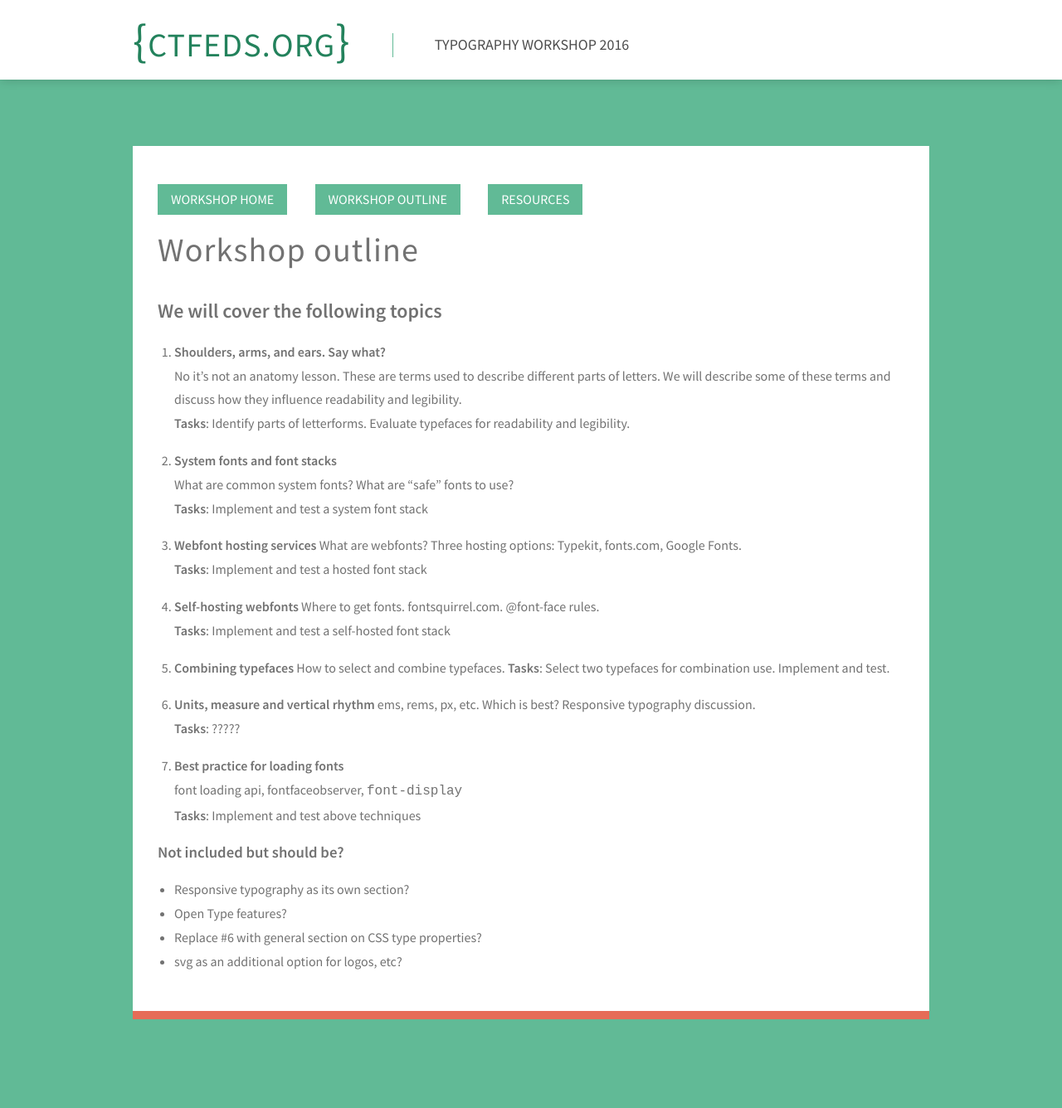
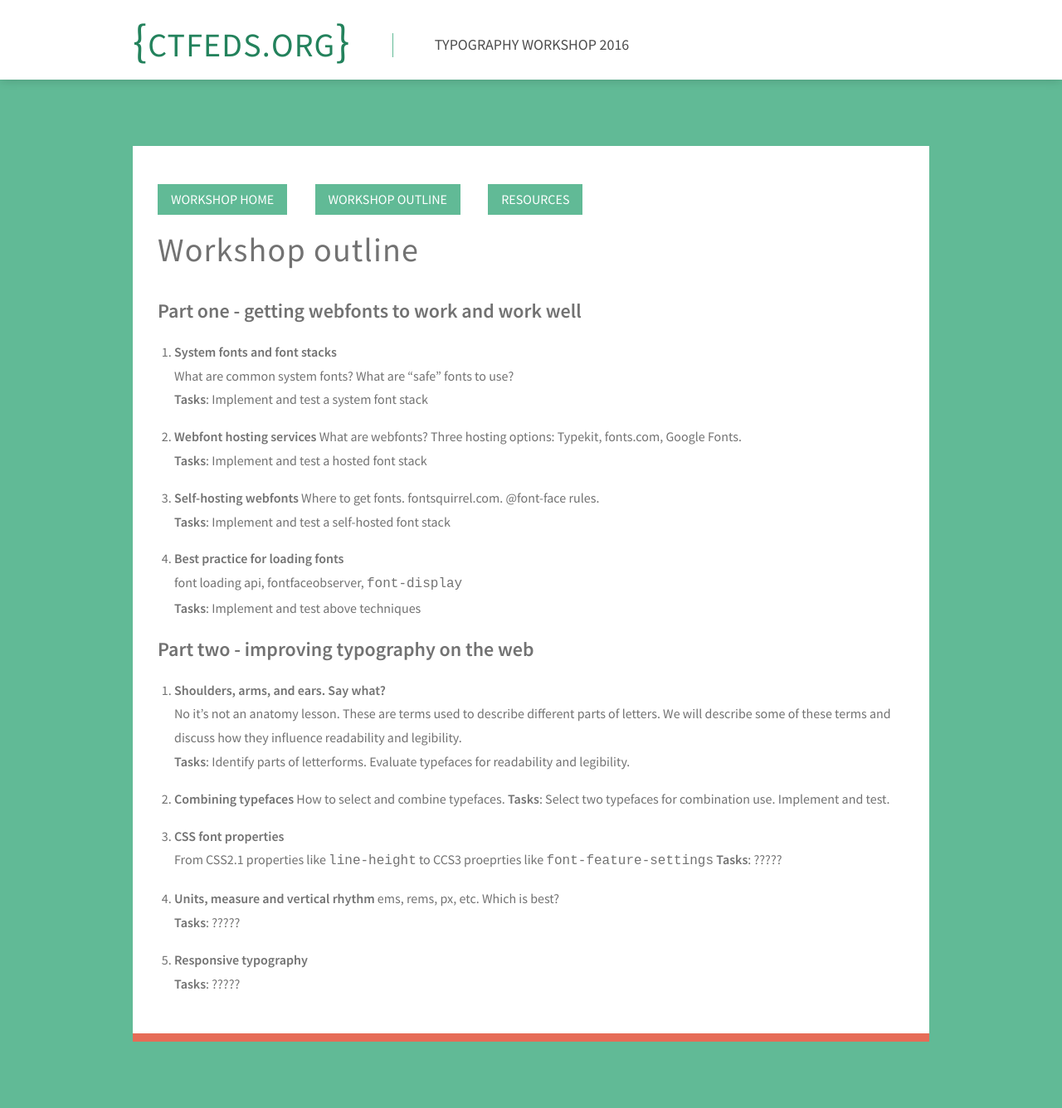
Before and after one commit to CTFEDs/typography-workshop-2016, a Jekyll site: the page built from workshop-outline.md, in a window 1280 px wide. Shown: the whole page at 83% size. Built offline with Jekyll 4.4.1, drawn with Linux system fonts in a browser that asks for light colours; before the commit the page ends 1309 px from its top, so only the background shows below that.

Commit message:
Spilt into two sections

```diff
--- a/workshop-outline.md
+++ b/workshop-outline.md
@@ -3,40 +3,42 @@ layout: page
 title: Workshop outline
 ---
 
-## We will cover the following topics
+## Part one - getting webfonts to work and work well
+
+1. **System fonts and font stacks**<br>
+    What are common system fonts? What are "safe" fonts to use?<br>
+    **Tasks**: Implement and test a system font stack
+
+2. **Webfont hosting services**
+    What are webfonts? Three hosting options: Typekit, fonts.com, Google Fonts.<br>
+    **Tasks**: Implement and test a hosted font stack
+
+3. **Self-hosting webfonts**
+    Where to get fonts. fontsquirrel.com. @font-face rules.<br>
+    **Tasks**: Implement and test a self-hosted font stack
+
+4. **Best practice for loading fonts**<br>
+    font loading api, fontfaceobserver, `font-display`<br>
+    **Tasks**: Implement and test above techniques
+
+
+## Part two - improving typography on the web
 
 1. **Shoulders, arms, and ears. Say what?**<br>
     No it's not an anatomy lesson. These are terms used to describe different parts of letters. We will describe some of these terms and discuss how they influence readability and legibility.<br>
     **Tasks**: Identify parts of letterforms. Evaluate typefaces for readability and legibility.
 
-2. **System fonts and font stacks**<br>
-    What are common system fonts? What are "safe" fonts to use?<br>
-    **Tasks**: Implement and test a system font stack
-
-3. **Webfont hosting services**
-    What are webfonts? Three hosting options: Typekit, fonts.com, Google Fonts.<br>
-    **Tasks**: Implement and test a hosted font stack
-
-4. **Self-hosting webfonts**
-    Where to get fonts. fontsquirrel.com. @font-face rules.<br>
-    **Tasks**: Implement and test a self-hosted font stack
-
-5. **Combining typefaces**
+2. **Combining typefaces**
     How to select and combine typefaces.
     **Tasks**: Select two typefaces for combination use. Implement and test.<br>
 
-6. **Units, measure and vertical rhythm**
-    ems, rems, px, etc. Which is best? Responsive typography discussion.<br>
+4. **CSS font properties**<br>
+    From CSS2.1 properties like `line-height` to CCS3 proeprties like `font-feature-settings`
     **Tasks**: ?????
 
-7. **Best practice for loading fonts**<br>
-    font loading api, fontfaceobserver, `font-display`<br>
-    **Tasks**: Implement and test above techniques
+3. **Units, measure and vertical rhythm**
+    ems, rems, px, etc. Which is best?<br>
+    **Tasks**: ?????
 
-
-### Not included but should be?
-
-- Responsive typography as its own section?
-- Open Type features?
-- Replace #6 with general section on CSS type properties?
-- svg as an additional option for logos, etc?
+4. **Responsive typography**<br>
+    **Tasks**: ?????
```
